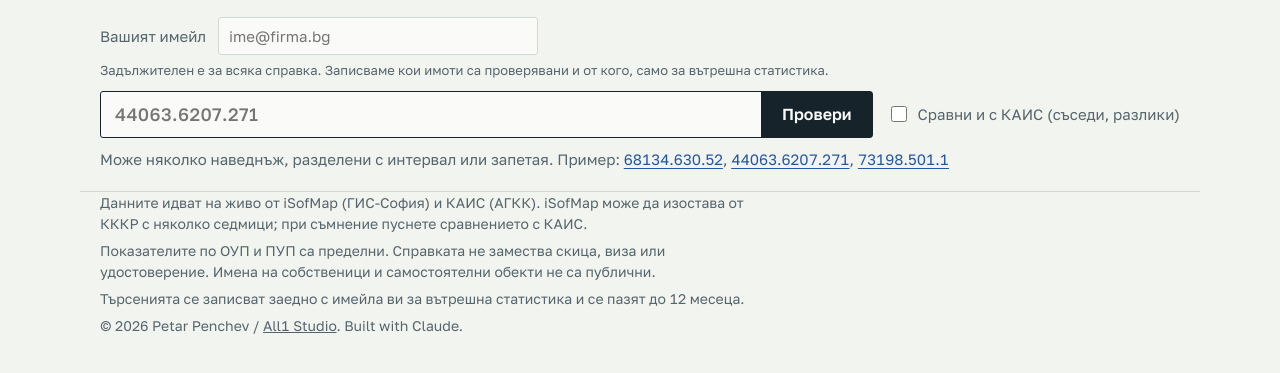
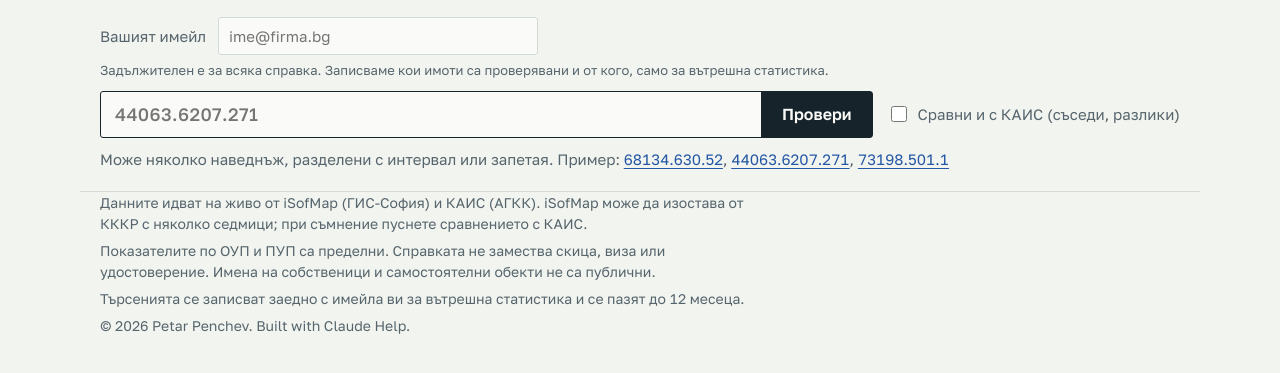
Before and after one commit to Fellfrosch/plot-lookup, a plain HTML site: page index.html in a window 1280 px wide. Shown: the part 145-518 px from the top of the page. Drawn offline with Linux system fonts and the light colour scheme.

Commit message:
Update index.html

```diff
--- a/index.html
+++ b/index.html
@@ -180,7 +180,7 @@
   <p>Данните идват на живо от iSofMap (ГИС-София) и КАИС (АГКК). iSofMap може да изостава от КККР с няколко седмици; при съмнение пуснете сравнението с КАИС.</p>
   <p>Показателите по ОУП и ПУП са пределни. Справката не замества скица, виза или удостоверение. Имена на собственици и самостоятелни обекти не са публични.</p>
   <p>Търсенията се записват заедно с имейла ви за вътрешна статистика и се пазят до 12 месеца.</p>
-  <p>© 2026 Petar Penchev / <a href="https://all1studio.com" target="_blank" rel="noopener">All1 Studio</a>. Built with Claude.</p>
+  <p>© 2026 Petar Penchev. Built with Claude Help.</p>
 </footer>
 
 <script src="core.js"></script>
```
